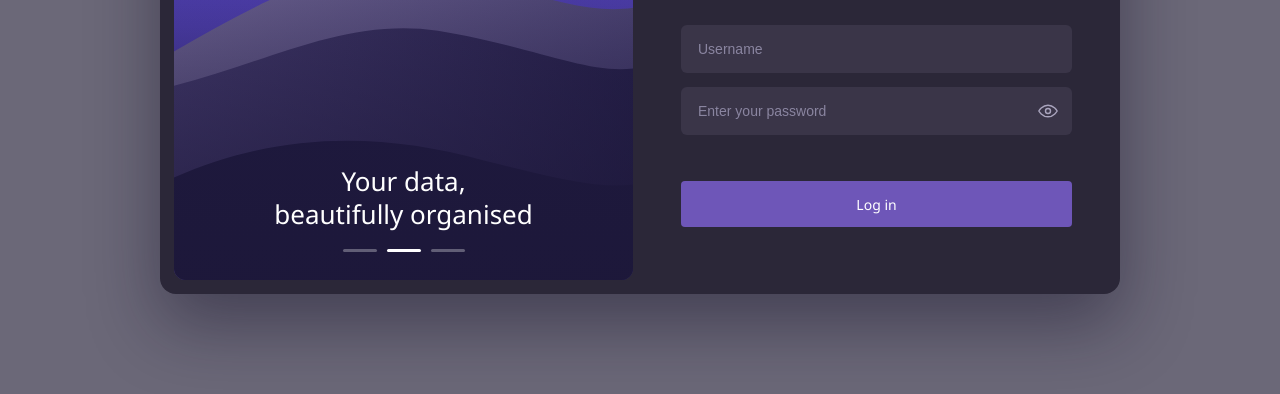
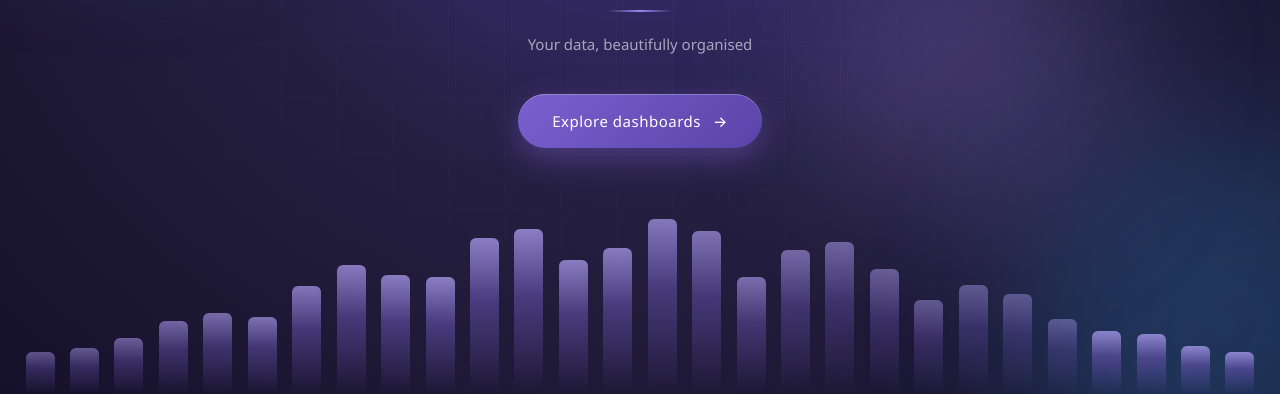
Before and after one commit to prothrefi-analytics/dashboard-catalog, a plain HTML site: page index.html in a window 1280 px wide. Shown: the part 406-800 px from the top of the page. Drawn offline with Linux system fonts and the light colour scheme.

Commit message:
Dashboard Catalog Updates
Removed login form.
Make it open to all

```diff
--- a/index.html
+++ b/index.html
@@ -125,6 +125,59 @@
   .btn-exit:hover { background: #e55a70; }
   iframe { flex: 1; width: 100%; border: 0; background: #fff; }
 
+  /* ---------- Opening page ---------- */
+  #landing {
+    position: fixed; inset: 0; overflow: hidden; display: flex; align-items: center; justify-content: center;
+    background: radial-gradient(ellipse at 50% 30%, #3b2f7a 0%, #241f3f 48%, #15112a 100%);
+  }
+  #landing.hidden { display: none; }
+  .orb { position: absolute; border-radius: 50%; filter: blur(70px); opacity: .5; animation: drift 16s ease-in-out infinite alternate; }
+  .orb.o1 { width: 420px; height: 420px; background: #6e56b8; top: -120px; left: -100px; }
+  .orb.o2 { width: 360px; height: 360px; background: #2e6da4; bottom: -80px; right: -80px; animation-delay: -6s; opacity: .38; }
+  .orb.o3 { width: 260px; height: 260px; background: #9a86ee; top: 38%; right: 18%; animation-delay: -11s; opacity: .25; }
+  @keyframes drift { from { transform: translate(0,0) scale(1); } to { transform: translate(50px,36px) scale(1.15); } }
+  .grid-bg {
+    position: absolute; inset: 0; opacity: .5;
+    background-image: linear-gradient(rgba(255,255,255,.045) 1px, transparent 1px), linear-gradient(90deg, rgba(255,255,255,.045) 1px, transparent 1px);
+    background-size: 56px 56px;
+    -webkit-mask-image: radial-gradient(ellipse at center, #000 20%, transparent 72%); mask-image: radial-gradient(ellipse at center, #000 20%, transparent 72%);
+  }
+  .bars { position: absolute; left: 0; right: 0; bottom: 0; height: 24%; display: flex; align-items: flex-end; justify-content: center; gap: 1.2vw; padding: 0 2vw; pointer-events: none; }
+  .bars i {
+    flex: 1; max-width: 44px; border-radius: 6px 6px 0 0; transform-origin: bottom; transform: scaleY(0);
+    background: linear-gradient(to top, rgba(110,86,184,0) 0%, rgba(110,86,184,.55) 60%, rgba(185,168,255,.7) 100%);
+    animation: rise 1.2s cubic-bezier(.2,.8,.2,1) forwards, breathe 5s ease-in-out infinite;
+  }
+  @keyframes rise { to { transform: scaleY(1); } }
+  @keyframes breathe { 0%,100% { opacity: .55; } 50% { opacity: 1; } }
+  .land-card { position: relative; z-index: 2; text-align: center; padding: 24px; max-width: 640px; margin-top: -6vh; animation: fadeUp .9s ease both; }
+  @keyframes fadeUp { from { opacity: 0; transform: translateY(18px); } to { opacity: 1; transform: none; } }
+  .land-card .logo-chip svg { height: 104px; width: 162px; }
+  .land-card .brand-name { margin-top: 18px; }
+  .land-card .brand-name .b1 { font-size: 34px; letter-spacing: 11px; padding-left: 11px; }
+  .land-card .brand-name .b2 { font-size: 14px; letter-spacing: 13px; padding-left: 13px; margin-top: 12px; color: #d6ccff; }
+  .rule { width: 64px; height: 2px; margin: 30px auto 22px; border-radius: 2px; background: linear-gradient(90deg, transparent, #9a86ee, transparent); }
+  .land-card h1 { font-family: "Montserrat", "Segoe UI", system-ui, sans-serif; font-size: 22px; font-weight: 300; letter-spacing: 6px; text-transform: uppercase; }
+  #tagline { font-size: 15px; color: var(--muted); margin-top: 12px; min-height: 22px; transition: opacity .4s; }
+  .cta {
+    display: inline-flex; align-items: center; gap: 12px; margin-top: 38px; height: 54px; padding: 0 34px;
+    border: none; border-radius: 999px; color: #fff; font-size: 15px; font-weight: 500; letter-spacing: .5px;
+    background: linear-gradient(135deg, #7a60d0, #5a43a8);
+    box-shadow: 0 10px 30px rgba(110,86,184,.5), inset 0 1px 0 rgba(255,255,255,.25);
+    transition: transform .15s, box-shadow .15s;
+  }
+  .cta:hover { transform: translateY(-2px); box-shadow: 0 14px 36px rgba(110,86,184,.65), inset 0 1px 0 rgba(255,255,255,.3); }
+  .cta .arr { transition: transform .15s; }
+  .cta:hover .arr { transform: translateX(4px); }
+  .land-count { margin-top: 22px; font-size: 12px; letter-spacing: 2px; text-transform: uppercase; color: #8d86a8; }
+  @media (prefers-reduced-motion: reduce) { .orb, .bars i, .land-card { animation: none; } .bars i { transform: none; } }
+  @media (max-width: 600px) {
+    .land-card .logo-chip svg { height: 84px; width: 130px; }
+    .land-card .brand-name .b1 { font-size: 26px; letter-spacing: 8px; padding-left: 8px; }
+    .land-card .brand-name .b2 { font-size: 12px; letter-spacing: 10px; padding-left: 10px; }
+    .land-card h1 { font-size: 17px; letter-spacing: 4px; }
+  }
+
   #catalogView.hidden { display: none; }
   #catalogView {
     position: fixed; inset: 0; display: flex; flex-direction: column; overflow: hidden;
@@ -244,52 +297,18 @@
   </defs>
 </svg>
 
-<!-- ===== LOGIN + MENU SHELL ===== -->
-<div id="shell">
-  <!-- Left hero -->
-  <div class="hero">
-    <svg class="scene" viewBox="0 0 400 560" preserveAspectRatio="xMidYMid slice" aria-hidden="true">
-      <defs>
-        <linearGradient id="sky" x1="0" y1="0" x2="0" y2="1">
-          <stop offset="0" stop-color="#5a49c2"/><stop offset=".55" stop-color="#4b3ca8"/><stop offset="1" stop-color="#2c2260"/>
-        </linearGradient>
-        <linearGradient id="dune1" x1="0" y1="0" x2="1" y2="1"><stop offset="0" stop-color="#6c6290"/><stop offset="1" stop-color="#2f2858"/></linearGradient>
-        <linearGradient id="dune2" x1="0" y1="0" x2="1" y2="0"><stop offset="0" stop-color="#3e3566"/><stop offset="1" stop-color="#231d46"/></linearGradient>
-        <linearGradient id="fade" x1="0" y1="0" x2="0" y2="1"><stop offset="0" stop-color="#1c1738" stop-opacity="0"/><stop offset="1" stop-color="#1c1738" stop-opacity=".85"/></linearGradient>
-      </defs>
-      <rect width="400" height="560" fill="url(#sky)"/>
-      <ellipse cx="110" cy="210" rx="90" ry="9" fill="#7a6bd0" opacity=".35"/>
-      <ellipse cx="300" cy="170" rx="70" ry="6" fill="#8a7bdc" opacity=".3"/>
-      <path d="M0 330 C70 290 140 250 210 258 C290 268 350 300 400 292 L400 560 L0 560 Z" fill="url(#dune1)"/>
-      <path d="M0 360 C80 340 150 300 230 312 C310 325 360 350 400 345 L400 560 L0 560 Z" fill="url(#dune2)" opacity=".95"/>
-      <path d="M0 440 C90 400 180 400 270 425 C330 440 370 450 400 446 L400 560 L0 560 Z" fill="#1f1a40"/>
-      <rect y="260" width="400" height="300" fill="url(#fade)"/>
-    </svg>
-    <div>
-      <div class="caption" id="caption">Insights that move<br>your business forward</div>
-      <div class="dots" id="dots"><span class="on"></span><span></span><span></span></div>
-    </div>
-  </div>
-
-  <!-- Login panel -->
-  <form id="loginPanel" class="panel active" autocomplete="off">
-    <div class="brand">
-      <div class="logo-chip"><svg role="img" aria-label="Prothrefi Analytics logo"><use href="#pa-logo" width="100%" height="100%"/></svg></div>
-      <div class="brand-name"><span class="b1">Prothrefi</span><span class="b2">Analytics</span></div>
-    </div>
-    <h1>Welcome!</h1>
-    <p class="sub">Login to access dashboard catalog</p>
-    <div class="field"><input id="username" type="text" placeholder="Username" aria-label="Username"></div>
-    <div class="field">
-      <input id="password" type="password" placeholder="Enter your password" aria-label="Password">
-      <button type="button" class="eye" id="eye" aria-label="Show password">
-        <svg width="20" height="20" viewBox="0 0 24 24" fill="none" stroke="currentColor" stroke-width="1.7" stroke-linecap="round" stroke-linejoin="round"><path d="M1 12s4-7 11-7 11 7 11 7-4 7-11 7S1 12 1 12z"/><circle cx="12" cy="12" r="3"/></svg>
-      </button>
-    </div>
-    <div class="error" id="loginError" role="alert"></div>
-    <button type="submit" class="btn-main">Log in</button>
-  </form>
-
+<!-- ===== OPENING PAGE ===== -->
+<div id="landing">
+  <div class="orb o1"></div><div class="orb o2"></div><div class="orb o3"></div>
+  <div class="grid-bg"></div>
+  <div class="bars" id="landBars" aria-hidden="true"></div>
+  <main class="land-card">
+    <div class="logo-chip"><svg role="img" aria-label="Prothrefi Analytics logo"><use href="#pa-logo" width="100%" height="100%"/></svg></div>
+    <div class="brand-name"><span class="b1">Prothrefi</span><span class="b2">Analytics</span></div>
+    <div class="rule"></div>
+    <p id="tagline">Insights that move your business forward</p>
+    <button class="cta" id="btnEnter">Explore dashboards <span class="arr">&rarr;</span></button>
+  </main>
 </div>
 
 <!-- ===== CATALOG PAGE ===== -->
@@ -298,8 +317,7 @@
     <div class="logo-chip"><svg role="img" aria-label="Prothrefi Analytics logo"><use href="#pa-logo" width="100%" height="100%"/></svg></div>
     <div class="tb-brand">Prothrefi <span>Analytics</span></div>
     <div class="spacer"></div>
-    <span class="who">Signed in as <b id="catUser">user1</b></span>
-    <button class="btn-exit" id="btnLogout">Log out</button>
+    <button class="btn-back" id="btnHome">&larr; Home</button>
   </div>
   <div class="cat-body">
     <h1>Dashboard Catalog</h1>
@@ -343,9 +361,6 @@ var SNAPSHOTS = {
 
 <script>
   // ====== CONFIG ======
-  var VALID_USER = "user1";
-  var VALID_PASS = "password1";
-
   // Add, remove or reorder dashboards here. "thumb" is optional: put an image URL
   // (e.g. a screenshot of the dashboard) to replace the generated preview art.
   var DASHBOARDS = [
@@ -355,9 +370,9 @@ var SNAPSHOTS = {
     { title: "PH Population", desc: "Population by PH cities and municipalities", url: "https://app.powerbi.com/view?r=eyJrIjoiM2M5Y2QyZjUtMDNmZi00ZDBkLWIwNGEtZThhYWM4ODY1NjFhIiwidCI6IjM3ZGFlOTY3LTlmMGEtNDhlNi05MjRlLTdlODE5ODRjN2UzMyIsImMiOjEwfQ%3D%3D", thumb: SNAPSHOTS.d4 }
   ];
   var CAPTIONS = [
-    "Insights that move<br>your business forward",
-    "Your data,<br>beautifully organised",
-    "One login,<br>every dashboard"
+    "Insights that move your business forward",
+    "Your data, beautifully organised",
+    "Every dashboard, one place"
   ];
   // ====================
 
@@ -366,20 +381,16 @@ var SNAPSHOTS = {
   /* ---------- views ---------- */
   var activeIdx = 0;
   function showView(v) {
-    $("shell").classList.toggle("hidden", v !== "login");
+    $("landing").classList.toggle("hidden", v !== "home");
     $("catalogView").classList.toggle("hidden", v !== "catalog");
     $("dashView").classList.toggle("hidden", v !== "dash");
     if (v === "catalog") { scrollToIndex(activeIdx, "auto"); updateCarousel(); }
   }
 
-  function goLogin() {
+  function goHome() {
     $("dashFrame").src = "about:blank";
-    $("username").value = "";
-    $("password").value = "";
-    $("password").type = "password";
-    $("loginError").textContent = "";
     activeIdx = 0;
-    showView("login");
+    showView("home");
   }
 
   function goCatalog() {
@@ -393,25 +404,18 @@ var SNAPSHOTS = {
     showView("dash");
   }
 
-  /* ---------- login ---------- */
-  $("loginPanel").addEventListener("submit", function (e) {
-    e.preventDefault();
-    var u = $("username").value.trim();
-    var p = $("password").value;
-    if (u === VALID_USER && p === VALID_PASS) {
-      $("catUser").textContent = u;
-      $("loginError").textContent = "";
-      showView("catalog");
-    } else {
-      $("loginError").textContent = "Invalid username or password.";
-      var f = $("loginPanel");
-      f.classList.remove("shake"); void f.offsetWidth; f.classList.add("shake");
+  /* ---------- opening page ---------- */
+  (function () {
+    var bars = $("landBars"), n = 28;
+    for (var i = 0; i < n; i++) {
+      var x = i / (n - 1), el = document.createElement("i");
+      var h = 22 + 70 * Math.pow(Math.sin(x * Math.PI), 1.4) * (0.55 + 0.45 * Math.abs(Math.sin(i * 2.3 + 1)));
+      el.style.height = h.toFixed(0) + "%";
+      el.style.animationDelay = (i * 0.045).toFixed(2) + "s, " + (1.2 + i * 0.18).toFixed(2) + "s";
+      bars.appendChild(el);
     }
-  });
-  $("eye").addEventListener("click", function () {
-    var p = $("password");
-    p.type = p.type === "password" ? "text" : "password";
-  });
+  })();
+  $("btnEnter").addEventListener("click", function () { showView("catalog"); });
 
   /* ---------- generated preview art (replace via "thumb") ---------- */
   function art(k) {
@@ -550,30 +554,26 @@ var SNAPSHOTS = {
   $("btnNext").addEventListener("click", function () { goTo(activeIdx + 1); });
   $("btnOpen").addEventListener("click", function () { openDash(activeIdx); });
   document.addEventListener("keydown", function (e) {
+    if (!$("landing").classList.contains("hidden")) { if (e.key === "Enter") showView("catalog"); return; }
     if ($("catalogView").classList.contains("hidden")) return;
     if (e.key === "ArrowLeft") goTo(activeIdx - 1);
     else if (e.key === "ArrowRight") goTo(activeIdx + 1);
     else if (e.key === "Enter") openDash(activeIdx);
   });
 
-  $("btnLogout").addEventListener("click", goLogin);
+  $("btnHome").addEventListener("click", goHome);
   $("btnBack").addEventListener("click", goCatalog);
-  $("btnExit").addEventListener("click", goLogin);
+  $("btnExit").addEventListener("click", goHome);
 
   buildCatalog();
 
-  /* ---------- rotating caption on the login page ---------- */
+  /* ---------- rotating tagline on the opening page ---------- */
   var idx = 0;
   setInterval(function () {
     idx = (idx + 1) % CAPTIONS.length;
-    var cap = $("caption");
+    var cap = $("tagline");
     cap.style.opacity = 0;
-    setTimeout(function () {
-      cap.innerHTML = CAPTIONS[idx];
-      cap.style.opacity = 1;
-      var d = $("dots").children;
-      for (var i = 0; i < d.length; i++) d[i].className = i === idx ? "on" : "";
-    }, 400);
+    setTimeout(function () { cap.textContent = CAPTIONS[idx]; cap.style.opacity = 1; }, 400);
   }, 4500);
 </script>
 </body>
```
